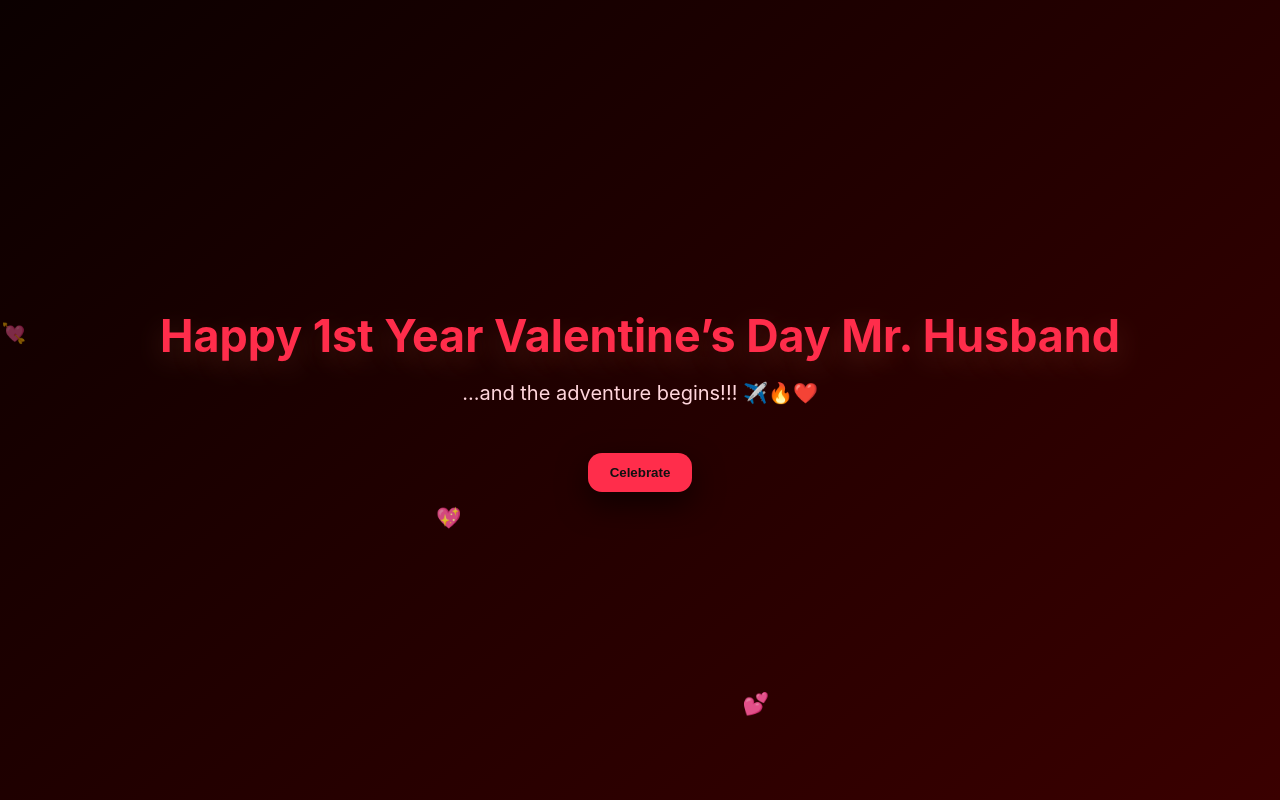
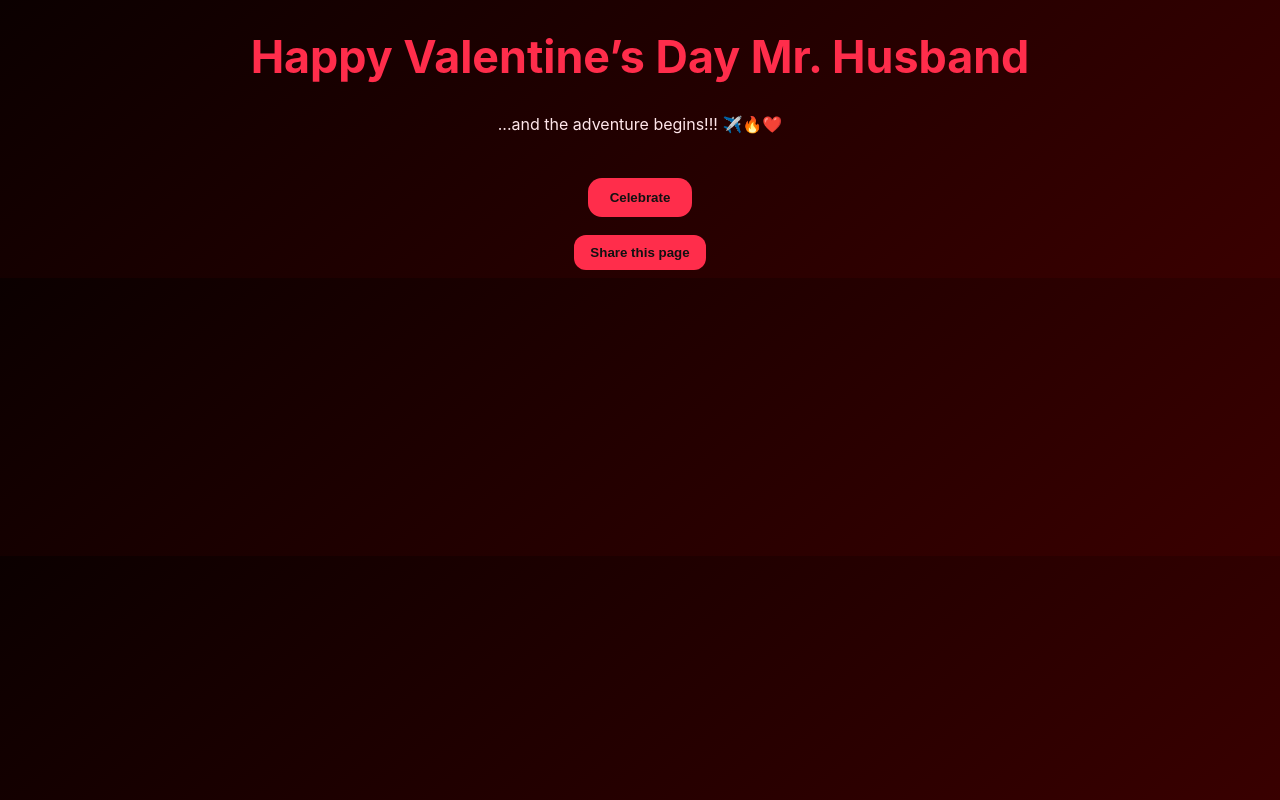
Before and after one commit to charliejackson1116/valentine-site, a plain HTML site: page final.html in a window 1280 px wide. Drawn offline with Linux system fonts and the light colour scheme.

Commit message:
Update final.html

```diff
--- a/final.html
+++ b/final.html
@@ -5,49 +5,22 @@
   <title>Adventure Begins</title>
   <meta name="viewport" content="width=device-width,initial-scale=1" />
   <style>
-    :root{
-      --bg-start:#0b0000;
-      --bg-end:#3a0000;
-      --accent:#ff2d4b;
-      --muted:#ffe6ea;
-      --btn-click:#ffb3c0;
-    }
-    html,body{height:100%;margin:0;font-family:Inter,system-ui,Arial,sans-serif;background:linear-gradient(140deg,var(--bg-start),var(--bg-end));color:var(--muted);overflow:hidden}
-    .wrap{display:flex;flex-direction:column;align-items:center;justify-content:center;height:100%;text-align:center;padding:28px;box-sizing:border-box}
-    h1{font-size:2.8rem;margin:0;color:var(--accent);text-shadow:0 6px 30px rgba(255,45,75,0.12);animation:glow 2s ease-in-out infinite alternate}
-    @keyframes glow{from{text-shadow:0 6px 18px rgba(255,45,75,0.12)}to{text-shadow:0 12px 40px rgba(255,209,102,0.25)}}
-    p.lead{margin-top:18px;font-size:1.25rem;color:#ffd6dc}
-    .start-btn{margin-top:28px;background:var(--accent);color:#111;border:none;padding:12px 22px;border-radius:14px;font-weight:800;cursor:pointer;box-shadow:0 12px 30px rgba(0,0,0,0.6);transition:transform .12s ease, background .12s ease}
-    .start-btn:active{transform:translateY(2px)}
-    .start-btn.clicked{background:var(--btn-click); color:#111; transform:scale(1.02)}
-    .heart{position:fixed;bottom:-60px;font-size:22px;animation:floatUp 7s linear infinite;pointer-events:none}
-    .heart:nth-of-type(1){left:10%;animation-delay:0s}
-    .heart:nth-of-type(2){left:34%;animation-delay:1.8s}
-    .heart:nth-of-type(3){left:58%;animation-delay:3.6s}
-    .heart:nth-of-type(4){left:82%;animation-delay:5.2s}
-    @keyframes floatUp{0%{transform:translateY(0) scale(1);opacity:1}50%{opacity:.85}100%{transform:translateY(-720px) scale(.85);opacity:0}}
-    @media (max-width:520px){h1{font-size:1.8rem}.lead{font-size:1rem}}
+    body{background:linear-gradient(140deg,#0b0000,#3a0000);color:#ffe6ea;font-family:Inter,Arial,sans-serif;text-align:center}
+    h1{color:#ff2d4b;font-size:2.8rem}
+    .start-btn{margin-top:28px;background:#ff2d4b;color:#111;border:none;padding:12px 22px;border-radius:14px;font-weight:800;cursor:pointer}
+    .share-btn{background:#ff2d4b;color:#111;border:none;padding:10px 16px;border-radius:12px;cursor:pointer;font-weight:700;margin-top:18px}
+    .share-note{margin-left:12px;color:#ffd6dc;display:none}
   </style>
 </head>
 <body>
-  <div class="wrap" role="main" aria-labelledby="finalTitle">
-    <h1 id="finalTitle">Happy 1st Year Valentine’s Day Mr. Husband</h1>
-    <p class="lead">...and the adventure begins!!! ✈️🔥❤️</p>
-    <button id="celebrateBtn" class="start-btn">Celebrate</button>
+  <h1>Happy Valentine’s Day Mr. Husband</h1>
+  <p>...and the adventure begins!!! ✈️🔥❤️</p>
+  <button id="celebrateBtn" class="start-btn">Celebrate</button>
+  <div class="share-wrap">
+    <button id="shareBtn" class="share-btn">Share this page</button>
+    <span id="shareNote" class="share-note">Link copied</span>
   </div>
 
-  <div class="heart">💖</div>
-  <div class="heart">💕</div>
-  <div class="heart">❤️</div>
-  <div class="heart">💘</div>
-
-  <script>
-    const celebrateBtn = document.getElementById('celebrateBtn');
-    celebrateBtn.addEventListener('click', () => {
-      celebrateBtn.classList.add('clicked');
-      celebrateBtn.textContent = 'Let the adventure begin';
-      celebrateBtn.disabled = true;
-    });
-  </script>
-</body>
-</html>
+  <!-- Background music -->
+  <iframe width="0" height="0"
+    src="https://www.youtube.com/embed/
```
